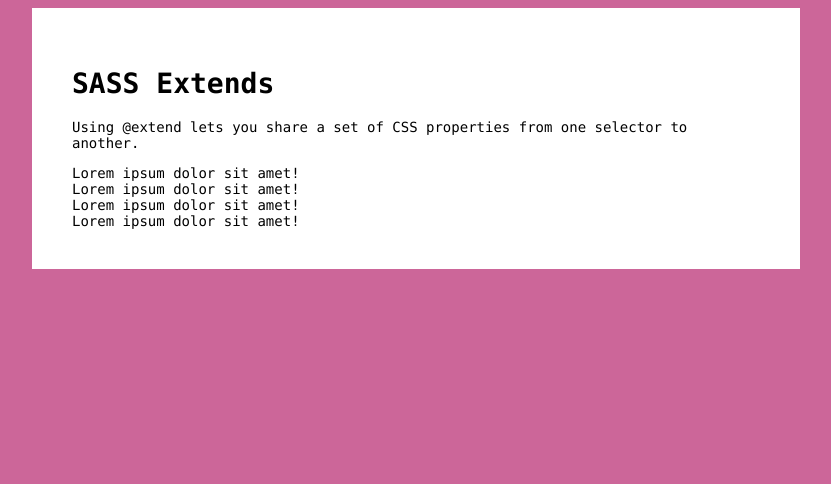
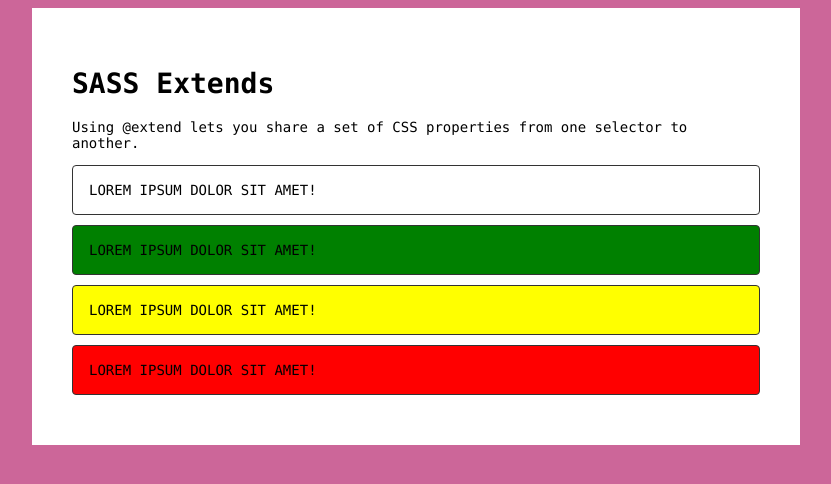
Before and after one commit to PadillaTom/SASS-Tutorial, a plain HTML site: page D - Extends (STUDENT)/index.html in a window 1280 px wide. Shown: the whole page, without its empty margins (224-1055 px from the left). Drawn offline with nearby package versions, Linux system fonts and the light colour scheme; files that its build step writes are made by us from their sources.

Commit message:
Extends DONE

```diff
--- a/D - Extends (STUDENT)/index.html
+++ b/D - Extends (STUDENT)/index.html
@@ -1,20 +1,22 @@
 <!DOCTYPE html>
 <html>
   <head>
-    <meta charset="utf-8">
+    <meta charset="utf-8" />
     <title>Extends</title>
-    <link rel="stylesheet" href="css/app.css">
+    <link rel="stylesheet" href="css/app.css" />
   </head>
   <body>
     <div class="container">
       <h1>SASS Extends</h1>
-      <p>Using @extend lets you share a set of CSS properties from one selector to another.</p>
+      <p>
+        Using @extend lets you share a set of CSS properties from one selector
+        to another.
+      </p>
 
       <div class="alert">Lorem ipsum dolor sit amet!</div>
       <div class="success">Lorem ipsum dolor sit amet!</div>
       <div class="warning">Lorem ipsum dolor sit amet!</div>
       <div class="error">Lorem ipsum dolor sit amet!</div>
-
     </div>
   </body>
 </html>
--- a/D - Extends (STUDENT)/sass/3-modules/_alert.sass
+++ b/D - Extends (STUDENT)/sass/3-modules/_alert.sass
@@ -1 +1,23 @@
+// What are Extends? We can share values between elements.
+//  Lets say we want to use ALERT Styling into different elements that does not have this ALERT Class
+
+
 // ALERTS
+.alert
+    border: solid 1px #333
+    margin: 10px 0px
+    padding: 1rem
+    text-transform: uppercase
+    +border-radius(4px)
+
+.success
+    @extend .alert
+    background: green
+
+.warning
+    @extend .alert
+    background: yellow
+
+.error
+    @extend .alert
+    background: red
```
Also changed, not shown: D - Extends (STUDENT)/css/app.css (added), 1 other file.
